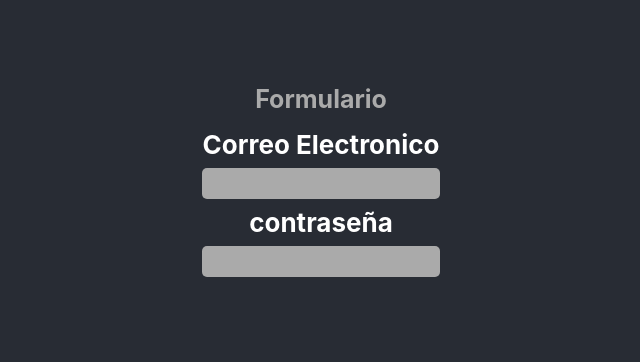
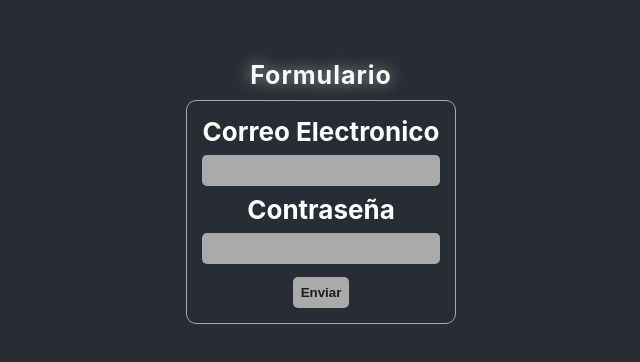
Before and after one commit to somSantiago/super-duper-robot, a JavaScript app: page / in a window 1280 px wide. Shown: the part 208-570 px from the top of the page, without its empty margins (319-959 px from the left). Built offline with nearby package versions, Linux system fonts and the light colour scheme; the HTML template or start-up script is replaced by a standard one.

Commit message:
Login mejorado

```diff
--- a/src/components/Form.js
+++ b/src/components/Form.js
@@ -8,9 +8,10 @@ function Form() {
             <label htmlFor="">Correo Electronico</label>
             <i className="fa fa-envelope"></i>
             <input type="email" name="txtEmail"></input>
-            <label>contraseña</label>
+            <label>Contraseña</label>
             <i class="fa fa-lock" aria-hidden="true"></i>
             <input type="password" name="txtPass"></input>
+            <input type="submit" value="Enviar"/>
         </form>
       </div>
     );
--- a/src/components/styles/form.css
+++ b/src/components/styles/form.css
@@ -7,16 +7,22 @@
     margin:0}
 
   .contentForm h3{
-    color:rgb(170, 170, 170);
+    color:rgb(250, 250, 250);
     font-size: 25px;
     text-transform:capitalize;
     text-align: center;
+    text-shadow: 0 0 15px rgba(236, 236, 236, 0.671);
+    letter-spacing:1px;
   }
 
   .contentForm form{
-
     padding: 15px;
-  }
+    border-style: solid;
+    border-width: 1px;
+    border-radius: 10px;
+    border-color: darkgray;
+    margin-top: 10px;
+}
 
   label, input[type="email"],input[type="password"] {
     display: block;
@@ -33,6 +39,19 @@
     font-weight: bold;
     border: none;
     padding-left: 40px
+  }
+  input[type="submit"]{
+    padding: 8px;
+    box-sizing: border-box;
+    border-radius: 5px;
+    background-color: #aaa;
+    color: #1d1d1d;
+    font-weight: bold;
+    border: none;
+  }
+  input[type="submit"]:hover{
+    transform: translateY(-2px);
+    box-shadow: 0 0 10px black;
   }
 
   .btn-control{
@@ -56,9 +75,7 @@
   button{
     transition: background 0.5s;
   }
-  button:hover{
-    background-color: purple;
-  }
+
   .gris{
     background-color: #ccc;
     color: #fff;
```
Also changed, not shown: 1 other file (tests, documents, lock files or other folders).
